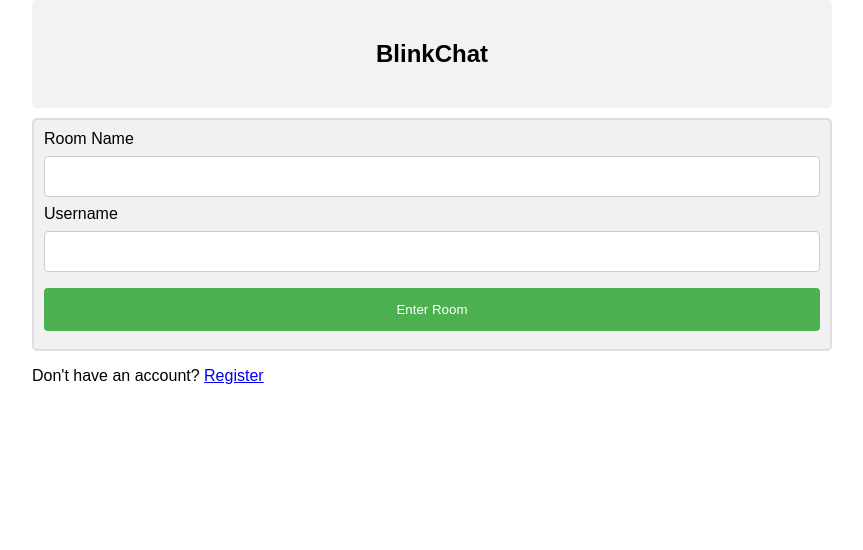
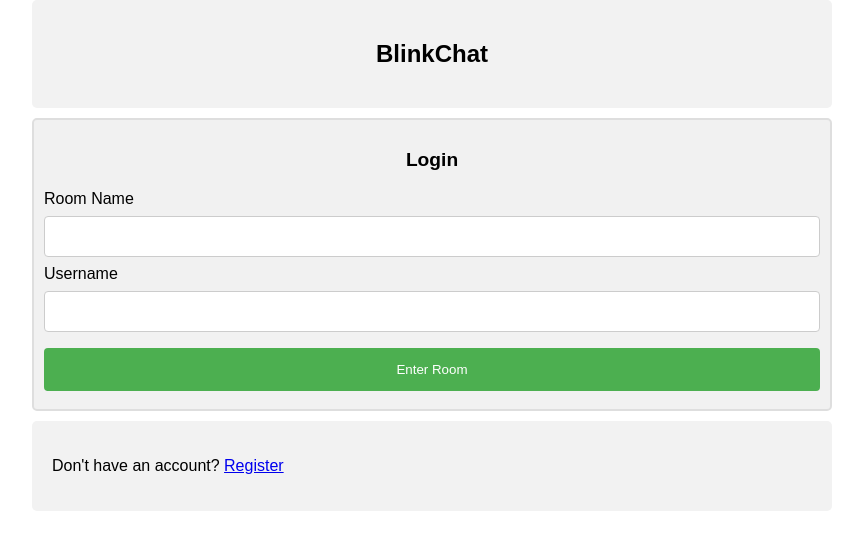
Before and after one commit to Yash-89/BlinkChat, a Django app: page / in a window 1280 px wide. Shown: the top 550 px of the page, without its empty margins (208-1071 px from the left). Run offline with Django 5.2, Linux system fonts and the light colour scheme.

Commit message:
Modified homepage UI

```diff
--- a/static/styles.css
+++ b/static/styles.css
@@ -79,3 +79,18 @@ div {
     background-color: #f2f2f2;
     padding: 20px;
 }
+
+.bottom {
+    display: flex;
+    align-items: center;
+    justify-content: space-between;
+}
+
+.info {
+    font-weight: bold;
+    color: red;
+}
+
+h3 {
+    font-size: larger;
+}
--- a/templates/home.html
+++ b/templates/home.html
@@ -18,6 +18,7 @@
   </div>
 
   <div class="container">
+    <h3 align="center">Login</h3>
     <form id="post-form" method="POST" action="checkview">
       {% csrf_token %}
       <label>Room Name</label>
@@ -28,11 +29,14 @@
     </form>
   </div>
 
-  {% for msg in messages %}
-  <h3 style="color: red; text-align: center;">{{msg}}</h3>
-  {% endfor %}
-
-  <p>Don't have an account? <a href="register">Register</a></p>
+  <div class="bottom">
+    <p>Don't have an account? <a href="register">Register</a></p>
+    <p class="info">
+      {% for msg in messages %}
+      {{msg}}
+      {% endfor %}
+    </p>
+  </div>
 
 </body>
 
```
